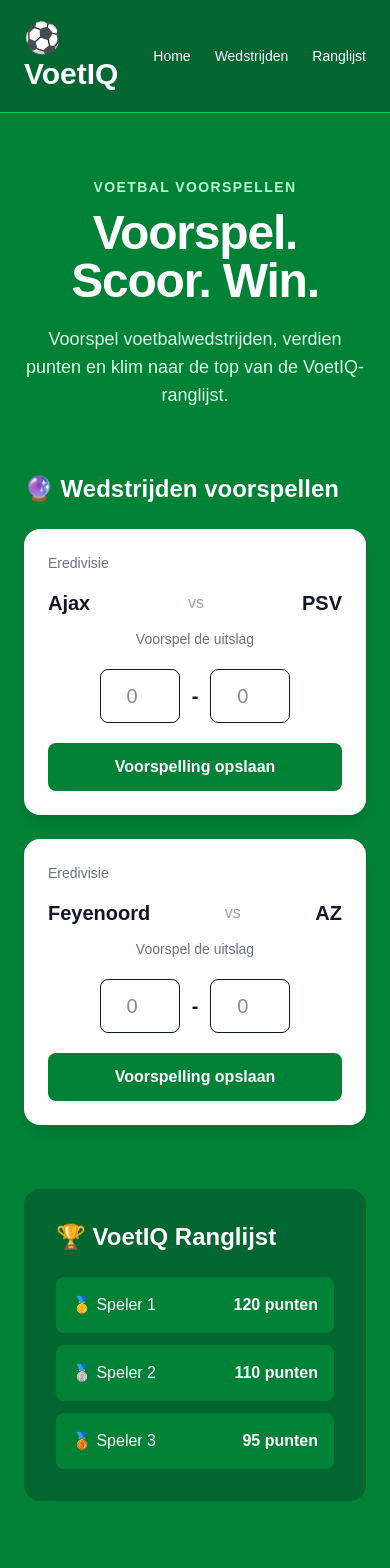
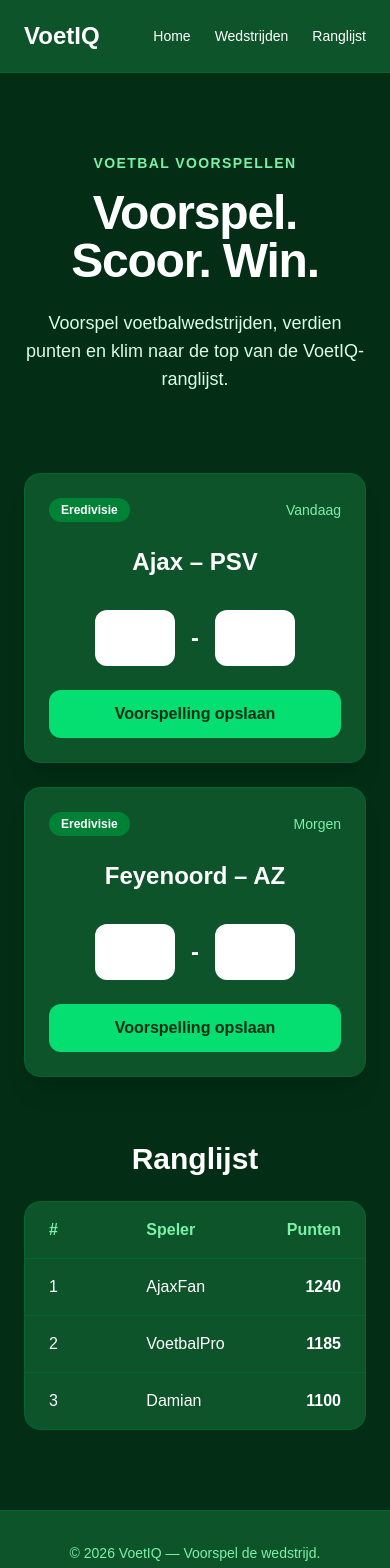
Before and after one commit to MGODamian/voetiq, a Next.js app: page / in a window 390 px wide. Shown: the top 1568 px of the page. Built offline with nearby package versions, Linux system fonts and the light colour scheme.

Commit message:
Connect prediction buttons to Supabase

```diff
--- a/app/page.tsx
+++ b/app/page.tsx
@@ -1,162 +1,247 @@
+"use client";
+
+import { useState } from "react";
+import { supabase } from "@/lib/supabase";
+
 export default function Home() {
+  const [predictions, setPredictions] = useState({
+    ajaxHome: "",
+    ajaxAway: "",
+    feyenoordHome: "",
+    feyenoordAway: "",
+  });
+
+  const [message, setMessage] = useState("");
+
+  const savePrediction = async (
+    matchName: string,
+    homeScore: string,
+    awayScore: string
+  ) => {
+    const home = Number(homeScore);
+    const away = Number(awayScore);
+
+    if (
+      homeScore === "" ||
+      awayScore === "" ||
+      !Number.isInteger(home) ||
+      !Number.isInteger(away) ||
+      home < 0 ||
+      away < 0 ||
+      home > 20 ||
+      away > 20
+    ) {
+      setMessage("Vul een geldige uitslag in (0 t/m 20).");
+      return;
+    }
+
+    const { error } = await supabase.from("predictions").insert({
+      match_name: matchName,
+      home_score: home,
+      away_score: away,
+    });
+
+    if (error) {
+      console.error(error);
+      setMessage("Er ging iets mis met opslaan.");
+      return;
+    }
+
+    setMessage(`Voorspelling voor ${matchName} opgeslagen!`);
+  };
+
   return (
-    <main className="min-h-screen bg-green-700 text-white">
-      <header className="border-b border-green-500 bg-green-800">
+    <main className="min-h-screen bg-green-950 text-white">
+      <header className="border-b border-green-800 bg-green-900">
         <div className="mx-auto flex max-w-6xl items-center justify-between px-6 py-5">
-          <h1 className="text-3xl font-bold">
-            ⚽ VoetIQ
-          </h1>
+          <h1 className="text-2xl font-bold">VoetIQ</h1>
 
           <nav className="flex gap-6 text-sm font-medium">
-            <a href="#" className="hover:text-green-200">
+            <a href="#" className="hover:text-green-300">
               Home
             </a>
-            <a href="#wedstrijden" className="hover:text-green-200">
+            <a href="#wedstrijden" className="hover:text-green-300">
               Wedstrijden
             </a>
-            <a href="#ranglijst" className="hover:text-green-200">
+            <a href="#ranglijst" className="hover:text-green-300">
               Ranglijst
             </a>
           </nav>
         </div>
       </header>
 
-      <section className="mx-auto max-w-6xl px-6 py-16 text-center">
-        <p className="mb-3 text-sm font-semibold uppercase tracking-widest text-green-200">
-          Voetbal voorspellen
+      <section className="mx-auto max-w-6xl px-6 py-20 text-center">
+        <p className="mb-4 text-sm font-semibold uppercase tracking-widest text-green-300">
+          Voetbal Voorspellen
         </p>
 
-        <h2 className="text-5xl font-extrabold tracking-tight">
+        <h2 className="text-5xl font-black tracking-tight sm:text-6xl">
           Voorspel. Scoor. Win.
         </h2>
 
-        <p className="mx-auto mt-5 max-w-2xl text-lg text-green-100">
-          Voorspel voetbalwedstrijden, verdien punten en klim naar de
-          top van de VoetIQ-ranglijst.
+        <p className="mx-auto mt-6 max-w-2xl text-lg text-green-100">
+          Voorspel voetbalwedstrijden, verdien punten en klim naar de top van
+          de VoetIQ-ranglijst.
         </p>
       </section>
 
       <section
         id="wedstrijden"
-        className="mx-auto max-w-6xl px-6 pb-16"
+        className="mx-auto grid max-w-6xl gap-6 px-6 pb-16 md:grid-cols-2"
       >
-        <h3 className="mb-6 text-2xl font-bold">
-          🔮 Wedstrijden voorspellen
-        </h3>
-
-        <div className="grid gap-6 md:grid-cols-2">
-          <div className="rounded-2xl bg-white p-6 text-gray-900 shadow-lg">
-            <p className="mb-4 text-sm text-gray-500">
+        <div className="rounded-2xl border border-green-800 bg-green-900 p-6 shadow-xl">
+          <div className="mb-6 flex items-center justify-between">
+            <span className="rounded-full bg-green-700 px-3 py-1 text-xs font-semibold">
               Eredivisie
-            </p>
-
-            <div className="flex items-center justify-between">
-              <span className="text-xl font-bold">Ajax</span>
-              <span className="text-gray-400">vs</span>
-              <span className="text-xl font-bold">PSV</span>
+            </span>
+            <span className="text-sm text-green-300">Vandaag</span>
           </div>
 
-            <p className="mt-3 text-center text-sm text-gray-500">
-              Voorspel de uitslag
-            </p>
+          <h3 className="text-center text-2xl font-bold">Ajax – PSV</h3>
 
-            <div className="mt-5 flex items-center justify-center gap-3">
+          <div className="mt-8 flex items-center justify-center gap-4">
             <input
               type="number"
               min="0"
               max="20"
-                placeholder="0"
-                className="w-20 rounded-lg border p-3 text-center text-xl"
+              value={predictions.ajaxHome}
+              onChange={(e) =>
+                setPredictions({
+                  ...predictions,
+                  ajaxHome: e.target.value,
+                })
+              }
+              className="w-20 rounded-xl bg-white px-4 py-3 text-center text-2xl font-bold text-black"
             />
 
-              <span className="text-xl font-bold">-</span>
+            <span className="text-2xl font-bold">-</span>
 
             <input
               type="number"
               min="0"
               max="20"
-                placeholder="0"
-                className="w-20 rounded-lg border p-3 text-center text-xl"
+              value={predictions.ajaxAway}
+              onChange={(e) =>
+                setPredictions({
+                  ...predictions,
+                  ajaxAway: e.target.value,
+                })
+              }
+              className="w-20 rounded-xl bg-white px-4 py-3 text-center text-2xl font-bold text-black"
             />
           </div>
 
-            <button className="mt-5 w-full rounded-lg bg-green-700 px-5 py-3 font-bold text-white hover:bg-green-800">
+          <button
+            onClick={() =>
+              savePrediction(
+                "Ajax - PSV",
+                predictions.ajaxHome,
+                predictions.ajaxAway
+              )
+            }
+            className="mt-6 w-full rounded-xl bg-green-400 px-5 py-3 font-bold text-green-950 transition hover:bg-green-300"
+          >
             Voorspelling opslaan
           </button>
         </div>
 
-          <div className="rounded-2xl bg-white p-6 text-gray-900 shadow-lg">
-            <p className="mb-4 text-sm text-gray-500">
+        <div className="rounded-2xl border border-green-800 bg-green-900 p-6 shadow-xl">
+          <div className="mb-6 flex items-center justify-between">
+            <span className="rounded-full bg-green-700 px-3 py-1 text-xs font-semibold">
               Eredivisie
-            </p>
-
-            <div className="flex items-center justify-between">
-              <span className="text-xl font-bold">Feyenoord</span>
-              <span className="text-gray-400">vs</span>
-              <span className="text-xl font-bold">AZ</span>
+            </span>
+            <span className="text-sm text-green-300">Morgen</span>
           </div>
 
-            <p className="mt-3 text-center text-sm text-gray-500">
-              Voorspel de uitslag
-            </p>
+          <h3 className="text-center text-2xl font-bold">Feyenoord – AZ</h3>
 
-            <div className="mt-5 flex items-center justify-center gap-3">
+          <div className="mt-8 flex items-center justify-center gap-4">
             <input
               type="number"
               min="0"
               max="20"
-                placeholder="0"
-                className="w-20 rounded-lg border p-3 text-center text-xl"
+              value={predictions.feyenoordHome}
+              onChange={(e) =>
+                setPredictions({
+                  ...predictions,
+                  feyenoordHome: e.target.value,
+                })
+              }
+              className="w-20 rounded-xl bg-white px-4 py-3 text-center text-2xl font-bold text-black"
             />
 
-              <span className="text-xl font-bold">-</span>
+            <span className="text-2xl font-bold">-</span>
 
             <input
               type="number"
               min="0"
               max="20"
-                placeholder="0"
-                className="w-20 rounded-lg border p-3 text-center text-xl"
+              value={predictions.feyenoordAway}
+              onChange={(e) =>
+                setPredictions({
+                  ...predictions,
+                  feyenoordAway: e.target.value,
+                })
+              }
+              className="w-20 rounded-xl bg-white px-4 py-3 text-center text-2xl font-bold text-black"
             />
           </div>
 
-            <button className="mt-5 w-full rounded-lg bg-green-700 px-5 py-3 font-bold text-white hover:bg-green-800">
+          <button
+            onClick={() =>
+              savePrediction(
+                "Feyenoord - AZ",
+                predictions.feyenoordHome,
+                predictions.feyenoordAway
+              )
+            }
+            className="mt-6 w-full rounded-xl bg-green-400 px-5 py-3 font-bold text-green-950 transition hover:bg-green-300"
+          >
             Voorspelling opslaan
           </button>
+        </div>
+      </section>
+
+      {message && (
+        <div className="mx-auto mb-12 max-w-2xl px-6">
+          <div className="rounded-xl border border-green-700 bg-green-900 p-4 text-center font-semibold">
+            {message}
+          </div>
+        </div>
+      )}
+
+      <section id="ranglijst" className="mx-auto max-w-4xl px-6 pb-20">
+        <h2 className="mb-6 text-center text-3xl font-bold">Ranglijst</h2>
+
+        <div className="overflow-hidden rounded-2xl border border-green-800 bg-green-900">
+          <div className="grid grid-cols-3 border-b border-green-800 px-6 py-4 font-semibold text-green-300">
+            <span>#</span>
+            <span>Speler</span>
+            <span className="text-right">Punten</span>
+          </div>
+
+          <div className="grid grid-cols-3 px-6 py-4">
+            <span>1</span>
+            <span>AjaxFan</span>
+            <span className="text-right font-bold">1240</span>
+          </div>
+
+          <div className="grid grid-cols-3 border-t border-green-800 px-6 py-4">
+            <span>2</span>
+            <span>VoetbalPro</span>
+            <span className="text-right font-bold">1185</span>
+          </div>
+
+          <div className="grid grid-cols-3 border-t border-green-800 px-6 py-4">
+            <span>3</span>
+            <span>Damian</span>
+            <span className="text-right font-bold">1100</span>
           </div>
         </div>
       </section>
 
-      <section
-        id="ranglijst"
-        className="mx-auto max-w-6xl px-6 pb-20"
-      >
-        <div className="rounded-2xl bg-green-800 p-8">
-          <h3 className="mb-6 text-2xl font-bold">
-            🏆 VoetIQ Ranglijst
-          </h3>
-
-          <div className="space-y-3">
-            <div className="flex justify-between rounded-lg bg-green-700 p-4">
-              <span>🥇 Speler 1</span>
-              <span className="font-bold">120 punten</span>
-            </div>
-
-            <div className="flex justify-between rounded-lg bg-green-700 p-4">
-              <span>🥈 Speler 2</span>
-              <span className="font-bold">110 punten</span>
-            </div>
-
-            <div className="flex justify-between rounded-lg bg-green-700 p-4">
-              <span>🥉 Speler 3</span>
-              <span className="font-bold">95 punten</span>
-            </div>
-          </div>
-        </div>
-      </section>
-
-      <footer className="border-t border-green-500 bg-green-800 py-8 text-center text-sm text-green-200">
-        © 2026 VoetIQ — Voorspel de voetbalwereld.
+      <footer className="border-t border-green-800 bg-green-900 py-8 text-center text-sm text-green-300">
+        © 2026 VoetIQ — Voorspel de wedstrijd.
       </footer>
     </main>
   );
```
Lines whose indentation alone changed are shown as unchanged.
